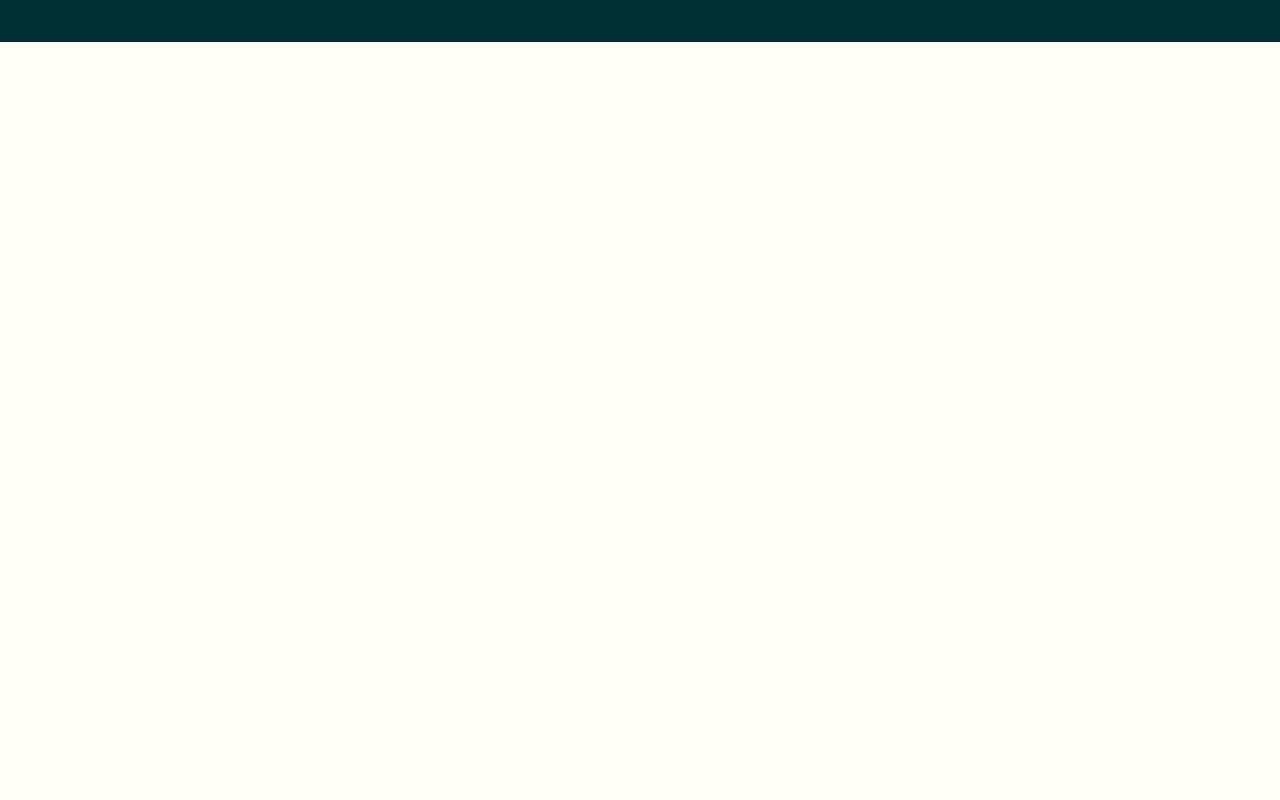
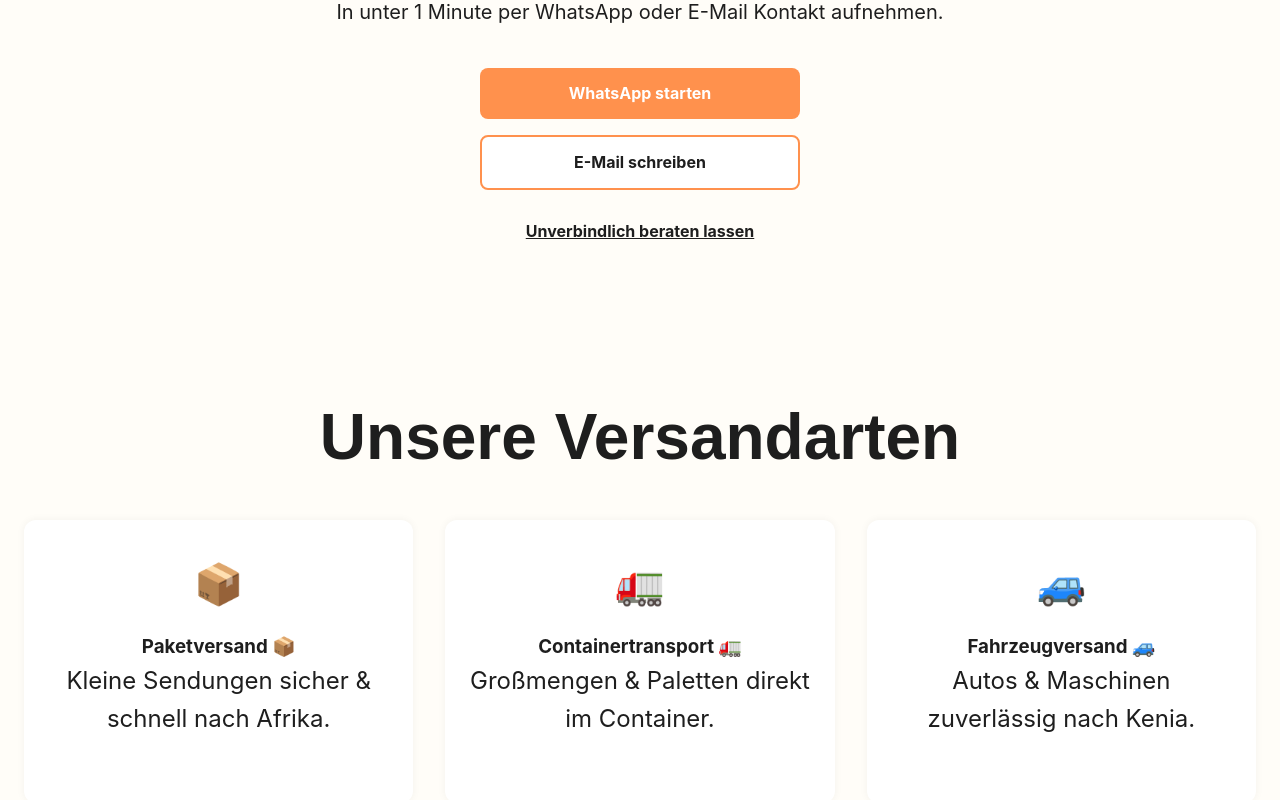
Before and after one commit to M-Sieger/Jambo-Logistic, a React (Vite) app: page / in a window 1280 px wide. Shown: the part 820-1620 px from the top of the page. Before the commit the page ends 862 px from the top, so only its background shows below. Built offline with nearby package versions, Linux system fonts and the light colour scheme.

Commit message:
✨ Services-Komponente eingebunden & App.tsx korrigiert

```diff
--- a/src/App.tsx
+++ b/src/App.tsx
@@ -1,4 +1,9 @@
+// src/App.tsx
+import React from 'react';
+
+import CTABox from './components/CTABox';
 import Hero from './components/Hero';
+import Services from './components/Services';
 import DefaultLayout from './layouts/DefaultLayout';
 
 export default function App() {
@@ -8,11 +13,39 @@ export default function App() {
         headline="Von deiner Tür bis nach Nairobi."
         subline="Klar. Schnell. Für dich nach Kenia."
         ctaLabel="Jetzt anfragen"
-        backgroundImage="/assets/hero-bg.jpg"
-        onCTAClick={() => {
-          const el = document.querySelector('#contact');
-          el?.scrollIntoView({ behavior: 'smooth' });
-        }}
+        backgroundUrl="/assets/container-ship.jpg"
+        onCTAClick={() =>
+          document.getElementById('contact')?.scrollIntoView({ behavior: 'smooth' })
+        }
+      />
+
+      <CTABox
+        whatsappUrl="https://wa.me/491234567890"
+        email="kontakt@jambologistics.com"
+        ctaLabel="Unverbindlich beraten lassen"
+        onCTAClick={() =>
+          document.getElementById('contact')?.scrollIntoView({ behavior: 'smooth' })
+        }
+      />
+
+      <Services
+        services={[
+          {
+            title: 'Paketversand 📦',
+            description: 'Kleine Sendungen sicher & schnell nach Afrika.',
+            icon: '📦',
+          },
+          {
+            title: 'Containertransport 🚛',
+            description: 'Großmengen & Paletten direkt im Container.',
+            icon: '🚛',
+          },
+          {
+            title: 'Fahrzeugversand 🚙',
+            description: 'Autos & Maschinen zuverlässig nach Kenia.',
+            icon: '🚙',
+          },
+        ]}
       />
     </DefaultLayout>
   );
--- /dev/null
+++ b/src/components/Services.tsx
@@ -0,0 +1,31 @@
+// src/components/Services.tsx
+import React from 'react';
+
+import styles from '../styles/Services.module.css';
+
+type ServiceItem = {
+  title: string;
+  description: string;
+  icon: string; // emoji oder Pfad zu Icon
+};
+
+type ServicesProps = {
+  services: ServiceItem[];
+};
+
+export default function Services({ services }: ServicesProps) {
+  return (
+    <section className={styles.services} id="services">
+      <h2 className="headline-xl">Unsere Versandarten</h2>
+      <div className={styles.grid}>
+        {services.map((item, i) => (
+          <div className={styles.card} key={i} data-aos="fade-up" data-aos-delay={i * 100}>
+            <div className={styles.icon}>{item.icon}</div>
+            <h3>{item.title}</h3>
+            <p>{item.description}</p>
+          </div>
+        ))}
+      </div>
+    </section>
+  );
+}
--- /dev/null
+++ b/src/styles/Services.module.css
@@ -0,0 +1,31 @@
+/* src/styles/Services.module.css */
+
+.services {
+  background-color: var(--color-section);
+  padding: 4rem 1.5rem;
+  text-align: center;
+}
+
+.grid {
+  display: grid;
+  gap: 2rem;
+  grid-template-columns: repeat(auto-fit, minmax(240px, 1fr));
+  margin-top: 2rem;
+}
+
+.card {
+  background-color: #fff;
+  border-radius: 12px;
+  padding: 2rem 1.5rem;
+  box-shadow: 0 0 0.5rem rgba(0, 0, 0, 0.05);
+  transition: transform 0.3s ease;
+}
+
+.card:hover {
+  transform: translateY(-4px);
+}
+
+.icon {
+  font-size: 2.5rem;
+  margin-bottom: 1rem;
+}
```
